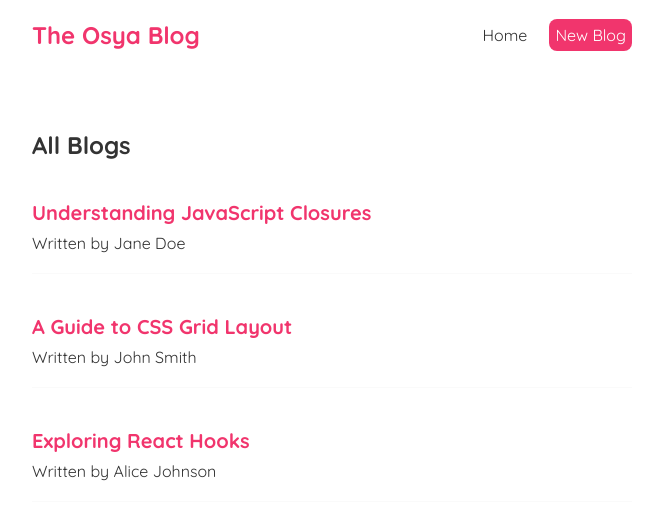
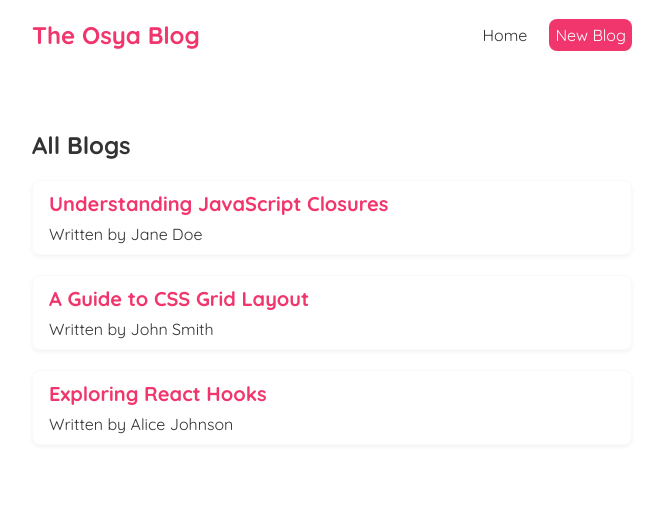
Before and after one commit to AmalTomio/Osya-Blog, a React (Create React App) app: page / in a window 1280 px wide. Shown: the top 520 px of the page, without its empty margins (308-971 px from the left). Built offline with nearby package versions, Linux system fonts and the light colour scheme; data requests are answered from the project's data file.

Commit message:
feat: retrive blog details data by id

```diff
--- a/src/App.js
+++ b/src/App.js
@@ -2,6 +2,7 @@
 import Home from "./Home.js";
 import { BrowserRouter as Router, Route, Routes } from "react-router-dom";
 import CreateForm from "./CreateForm.js";
+import BlogDetails from "./BlogDetails.js";
 
 function App() {
   return (
@@ -12,6 +13,8 @@
           <Routes>
             <Route path="/" element={<Home />} />
             <Route path="/create" element={<CreateForm />} />
+            //Assign id to the blog details route
+            <Route path="/blogs/:id" element={<BlogDetails />} />
           </Routes>
         </div>
       </div>
--- /dev/null
+++ b/src/BlogDetails.js
@@ -0,0 +1,28 @@
+import { useParams } from "react-router-dom";
+import useFetch from "./useFetch";
+const BlogDetails = () => {
+  const { id } = useParams();
+
+  //Show blog details for each ID
+  const {
+    data: blog,
+    error,
+    isPending,
+  } = useFetch(`http://localhost:8000/blogs/${id}`);
+  return (
+    //Display retrieve data from json
+    <div className="blog-details">
+      {isPending && <div>Loading...</div>}
+      {error && <div>{error}</div>}
+      {blog && (
+        <article>
+          <h2>{blog.title}</h2>
+          <p>Written by {blog.author}</p>
+          <div>{blog.content}</div>
+        </article>
+      )}
+    </div>
+  );
+};
+
+export default BlogDetails;
--- a/src/BlogList.js
+++ b/src/BlogList.js
@@ -1,3 +1,5 @@
+import { Link } from "react-router-dom";
+
 const BlogList = ({ blogs, title }) => {
   //   const blogs = props.blogs;
 
@@ -6,8 +8,10 @@
       <h2>{title}</h2>
       {blogs.map((blog) => (
         <div className="blog-preview" key={blog.id}>
-          <h2>{blog.title}</h2>
-          <p>Written by {blog.author}</p>
+          <Link to={`/blogs/${blog.id}`}>
+            <h2>{blog.title}</h2>
+            <p>Written by {blog.author}</p>
+          </Link>
         </div>
       ))}
     </div>
--- a/src/index.css
+++ b/src/index.css
@@ -41,12 +41,15 @@
 
 .blog-preview {
   margin: 20px 0;
-  padding: 20px 0;
-  border-bottom: 1px solid #fafafa;
+  padding: 10px 16px;
+  border: 1px solid #fafafa;
+  border-radius: 8px;
+  box-shadow: 0 2px 4px rgba(0, 0, 0, 0.05);
+  transition: box-shadow 0.3s ease;
 }
 
-.blog-preview :hover {
-  box-shadow: 1px 3px 5px rgba(0, 0, 0, 0.1);
+.blog-preview:hover {
+  box-shadow: 2px 6px 12px rgba(0, 0, 0, 0.1);
 }
 
 .blog-preview h2 {
@@ -54,3 +57,26 @@
   font-size: 20px;
   margin-bottom: 8px;
 }
+
+.blog-preview a {
+  text-decoration: none;
+}
+
+.blog-details h2 {
+  font-size: 20px;
+  color: #f1356d;
+  margin-bottom: 10px;
+}
+
+.blog-details div {
+  margin: 20px 0;
+}
+
+/* .blog-details button {
+  background: #f1356d;
+  color: #fff;
+  border: 0;
+  padding: 8px;
+  border-radius: 8px;
+  cursor: pointer;
+} */
--- a/src/useFetch.js
+++ b/src/useFetch.js
@@ -9,9 +9,6 @@
   const [error, setError] = useState(null);
 
   useEffect(() => {
-    // setIsPending(true);
-    // setData(null);
-
     const controller = new AbortController(); // For cleanup
 
     setTimeout(() => {
@@ -31,6 +28,9 @@
           if (err.name !== "AbortError") {
             setError(err.message);
             setIsPending(false);
+          } else {
+            setIsPending(false);
+            setError(err.message);
           }
         });
     }, 500); // 1-second simulated delay
```
